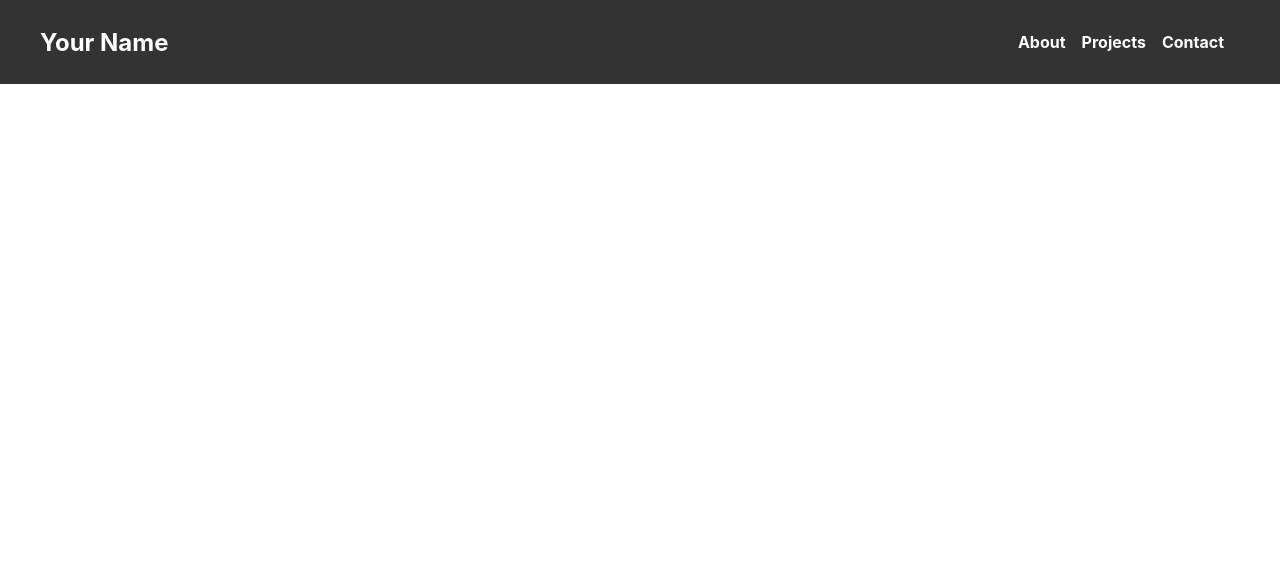
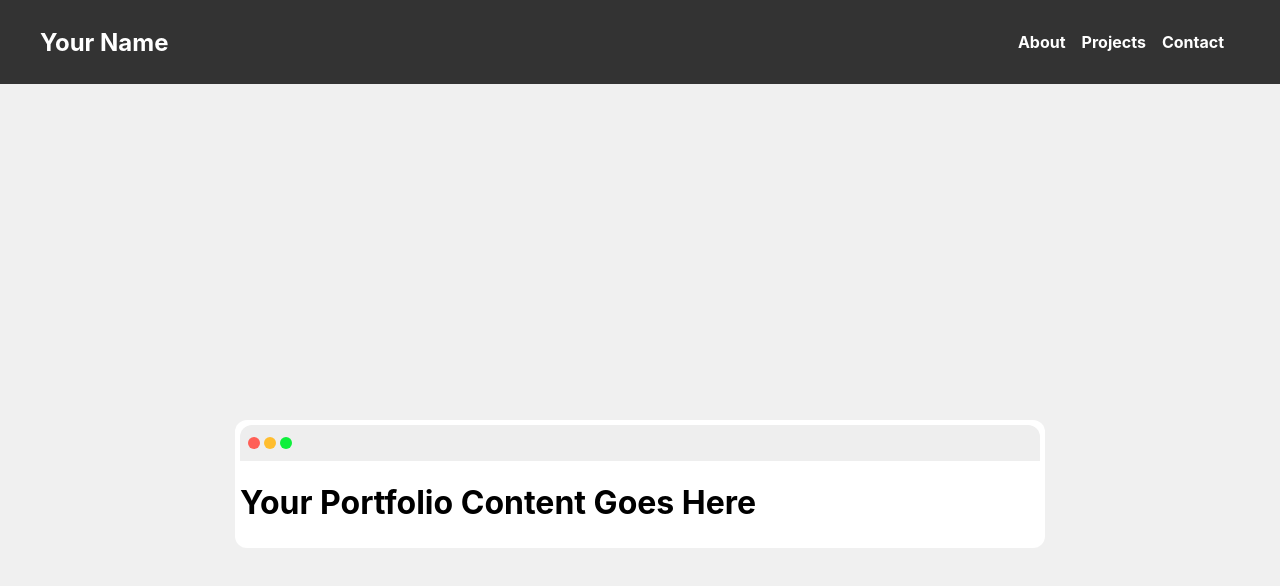
Before and after one commit to TreeSkyx/treeskyx.github.io, a React (Create React App) app in the folder my-portfolio/: page / in a window 1280 px wide. Shown: the top 586 px of the page. Built offline with nearby package versions, Linux system fonts and the light colour scheme.

Commit message:
add portfolio window

```diff
--- a/my-portfolio/src/App.js
+++ b/my-portfolio/src/App.js
@@ -1,11 +1,13 @@
 import React from 'react'
 import Navbar from './navbar.js';
 import './App.css';
+import Portfolio from './Portfolio.js';
 
 function App() {
   return (
     <div>
       <Navbar />
+      <Portfolio />
     </div>
   );
 }
--- /dev/null
+++ b/my-portfolio/src/Portfolio.css
@@ -0,0 +1,54 @@
+/* Portfolio.css */
+.portfolio {
+    display: flex;
+    justify-content: center;
+    align-items: center;
+    height: 100vh;
+    background-color: #f0f0f0;
+  }
+
+  .portfolio-window {
+    width: 80%;
+    max-width: 800px;
+    padding: 0.3rem;
+    background-color: #fff;
+    border-radius: 12px; /* Add border-radius for the curved corners */
+    position: relative;
+  }
+
+  .title-bar {
+    height: 20px;
+    background-color: #eee;
+    border-top-left-radius: 12px;
+    border-top-right-radius: 12px;
+    display: flex;
+    justify-content:flex-start;
+    align-items: center;
+    padding: 0.5rem;
+  }
+
+  .close-button {
+    width: 12px;
+    height: 12px;
+    border-radius: 50%;
+    background-color: #ff5f56;
+    cursor: pointer;
+  }
+
+  .minimize-button{
+    width: 12px;
+    height: 12px;
+    border-radius: 50%;
+    background-color: #ffbd2e;
+    margin-left: 4px;
+    cursor: pointer;
+  }
+
+  .maximize-button {
+    width: 12px;
+    height: 12px;
+    border-radius: 50%;
+    background-color: #0ef03c;
+    margin-left: 4px;
+    cursor: pointer;
+  }
--- /dev/null
+++ b/my-portfolio/src/Portfolio.js
@@ -0,0 +1,21 @@
+// Portfolio.js
+import React from 'react';
+import './Portfolio.css'; // Create this file for styling
+
+const Portfolio = () => {
+  return (
+    <div className="portfolio">
+      <div className="portfolio-window">
+        <div className="title-bar">
+          <div className="close-button"></div>
+          <div className="minimize-button"></div>
+          <div className="maximize-button"></div>
+        </div>
+        {/* Add your content here */}
+        <h1>Your Portfolio Content Goes Here</h1>
+      </div>
+    </div>
+  );
+}
+
+export default Portfolio;
```
